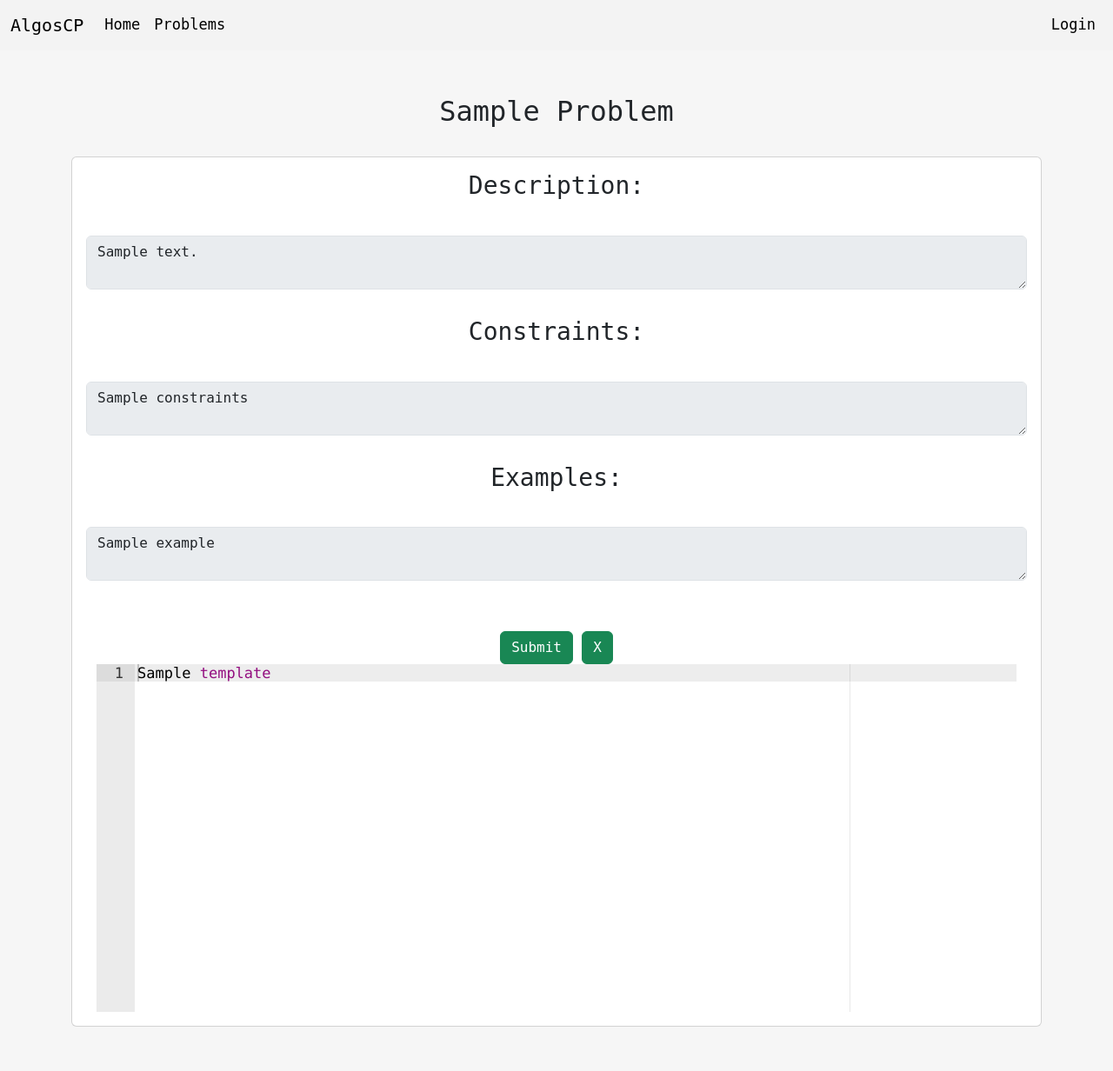
After one commit to xdaruis/AlgosCP, a Django app: template problems/templates/display_problem.html in a window 1280 px wide. The commit adds this page. Shown: the whole page at 87% size. Run offline with Django 3.2, Linux system fonts and the light colour scheme; the template is opened without the code that fills it: most values are stand-ins (such as "Sample title", 1, 10 or a date in 2020); some libraries are stand-ins or nearby versions.

Commit message:
Page stylings

```diff
--- a/problems/models.py
+++ b/problems/models.py
@@ -6,6 +6,7 @@ class Problem(models.Model):
     description = models.TextField()
     example = models.TextField(blank=True)
     constraints = models.TextField(blank=True)
+    template = models.TextField(blank=False, default='')
 
     def __str__(self):
         return self.name
--- /dev/null
+++ b/problems/static/editor.css
@@ -0,0 +1,10 @@
+#editor {
+    position: relative;
+    top: 0;
+    right: 0;
+    bottom: 0;
+    left: 0;
+    width: 100%;
+    height: 400px;
+    font-size: 17px;
+}
--- a/problems/static/script.js
+++ b/problems/static/script.js
@@ -8,3 +8,12 @@ ace.edit(editor, {
     keyboardHandler: 'ace/keyboard/vscode',
     wrapWithQuotes: true,
 });
+
+resize_boxes();
+
+function resize_boxes() {
+    for (let i = 1; i <= 3; ++i) {
+        element = document.getElementById("note" + i);
+        element.style.height = (element.scrollHeight + 2) + "px";
+    }
+}
--- /dev/null
+++ b/problems/templates/display_problem.html
@@ -0,0 +1,42 @@
+{% extends 'base.html' %}
+{% load static %}
+
+{% block content %}
+  <link rel="stylesheet" href="{% static 'editor.css' %}">
+  {% if user.is_superuser %}
+    <a class="btn btn-success" href="/admin/problems/problem/{{ problem.id }}/change/">Edit</a>
+    <br><br>
+  {% endif %}
+  <h2>{{ problem.name|title }}</h2>
+  <br>
+  <div class="card">
+    <h3 class="card-body">Description:</h3>
+    <fieldset disabled class="card-body">
+      <textarea id="note1" class="form-control" readonly>{{ problem.description }}</textarea>
+    </fieldset>
+    {% if problem.constraints %}
+      <h3 class="card-body">Constraints:</h3>
+      <fieldset disabled class="card-body">
+        <textarea id="note2" class="form-control" readonly>{{ problem.constraints }}</textarea>
+      </fieldset>
+    {% endif %}
+    {% if problem.example %}
+      <h3 class="card-body text-left">Examples:</h3>
+      <fieldset disabled class="card-body">
+        <textarea id="note3" class="form-control" readonly>{{ problem.example }}</textarea>
+      </fieldset>
+    {% endif %}
+    <br>
+    <form action="{% url 'send' problem.name %}" method="POST" class="card-body">
+      {% csrf_token %}
+      <input type="Submit" value="Submit" class="btn btn-success">
+      <button type="button" class="btn btn-success" onclick="display();">X</button>
+      <div class="container">
+        <div id="editor">{{ problem.template }}</div>
+      </div>
+    </form>
+  </div>
+  <br><br>
+  <script src="https://cdnjs.cloudflare.com/ajax/libs/ace/1.23.4/ace.js" integrity="sha512-W2EhLZb9bxEATRhug+NU1OHCaM0hovRJbR7BvUNEytEWYJKxZiL4fGz3tiPpid0nycdwW7EnGlSonxvrs+EU6g==" crossorigin="anonymous" referrerpolicy="no-referrer"></script>
+  <script src="{% static 'script.js' %}"></script>
+{% endblock %}
--- a/problems/templates/problems_list.html
+++ b/problems/templates/problems_list.html
@@ -19,7 +19,7 @@
       <tr>
         <!-- <th scope="row">Categ</th> -->
         <td>
-            <a class="nav-link" href="{% url 'problem' problem.name|slugify %}">{{ problem.name|title }}</a>
+            <a class="nav-link" href="{% url 'display_problem' problem.name|slugify %}">{{ problem.name|title }}</a>
         </td>
       </tr>
       {% endfor %}
--- a/problems/urls.py
+++ b/problems/urls.py
@@ -3,5 +3,6 @@ from . import views
 
 urlpatterns = [
     path('problems', views.list, name='list'),
-    path('problems/<problem_name>/', views.problem, name='problem'),
+    path('problems/<problem_name>/', views.display_problem, name='display_problem'),
+    path('send/<problem_name>/', views.send_problem, name='send')
 ]
--- a/website/static/style.css
+++ b/website/static/style.css
@@ -1,3 +1,9 @@
 h1 {
     color: blue;
 }
+
+body {
+    background-color: rgb(246, 246, 246);
+    font-size: 17px;
+    font-family: monospace, consolas, arial;
+}
--- a/website/templates/navbar.html
+++ b/website/templates/navbar.html
@@ -1,4 +1,4 @@
-<nav class="navbar navbar-expand-lg bg-body-tertiary">
+<nav class="navbar navbar-expand-lg" style="background-color: #f3f3f3;">
   <div class="container-fluid">
     <a class="navbar-brand" href="{% url 'index' %}">AlgosCP</a>
     <button class="navbar-toggler" type="button" data-bs-toggle="collapse" data-bs-target="#navbarNavAltMarkup" aria-controls="navbarNavAltMarkup" aria-expanded="false" aria-label="Toggle navigation">
```
Also changed, not shown: problems/templates/problem.html (deleted, +0 -47 lines), problems/views.py (+13 -3 lines), db.sqlite3, problems/migrations/0008_problem_template.py (added).
